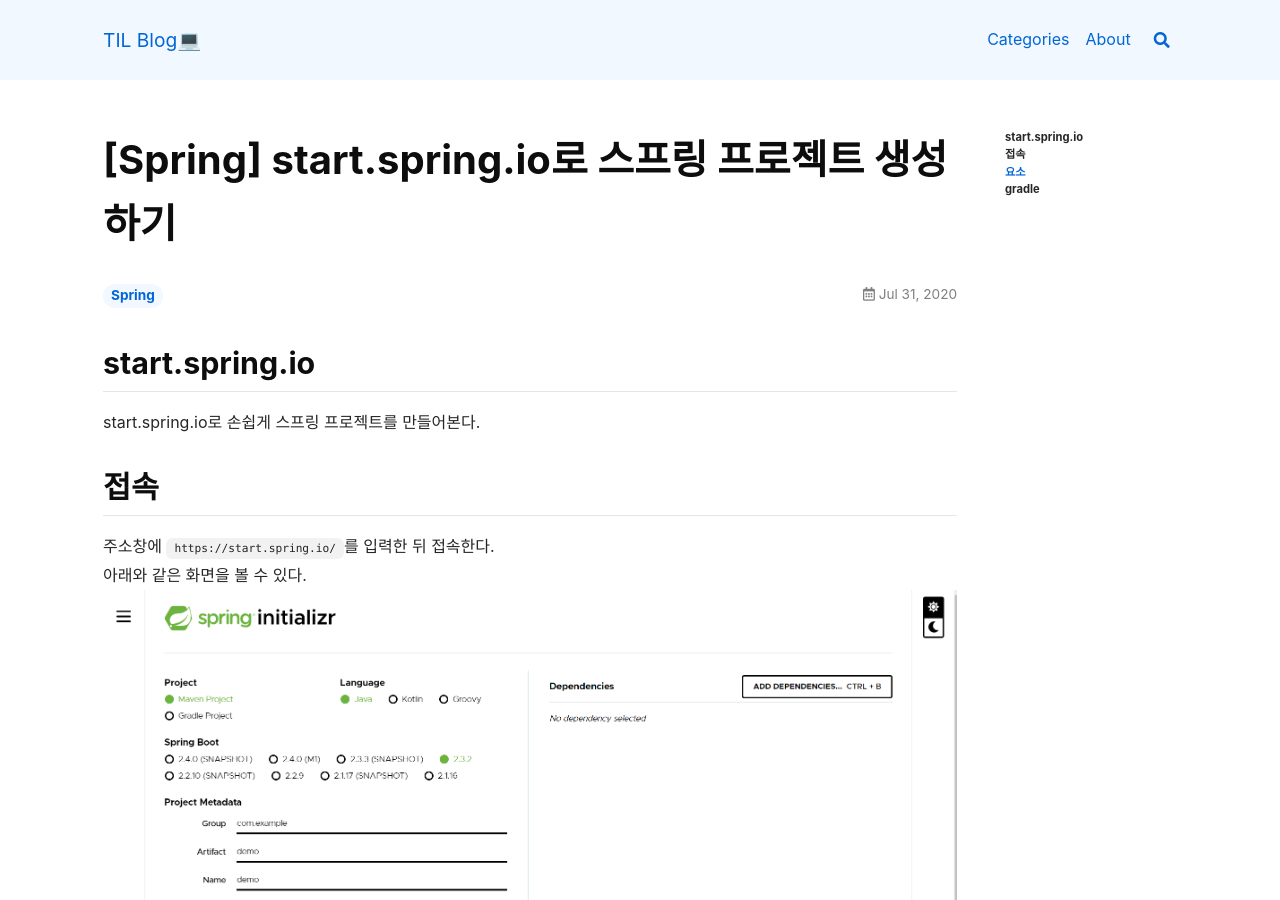
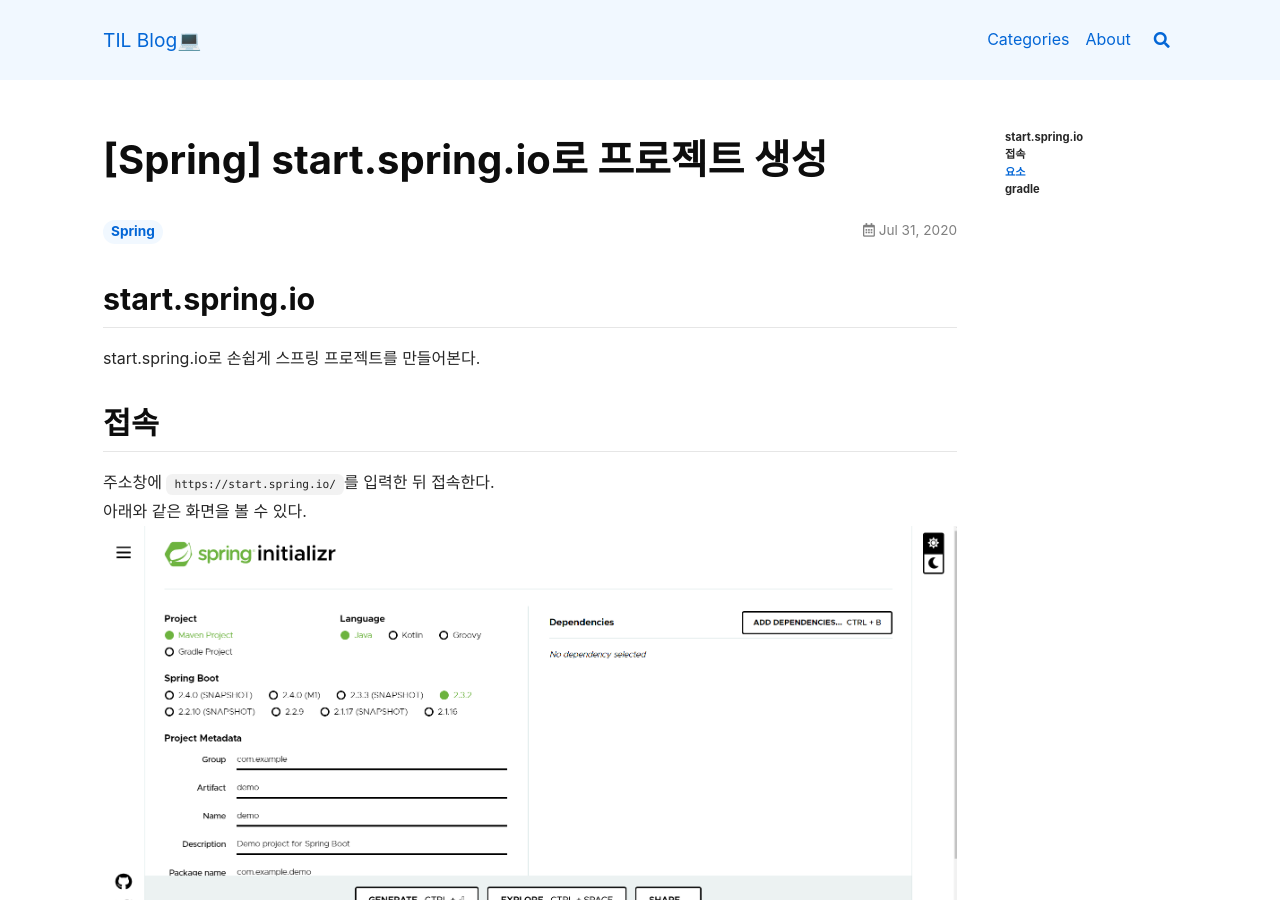
Before and after one commit to vividswan/vividswan.github.io, a Jekyll site: the page built from _posts/Spring/2020-07-31-[Spring]start.spring.io로 프로젝트 생성.md, in a window 1280 px wide and 900 px high. Built offline with Jekyll 4.4.1, drawn with Linux system fonts in a browser that asks for light colours; nearby versions of some CDN libraries; comment, search, counter and statistics services are not loaded.

Commit message:
Update 2020-07-31-[Spring]start.spring.io로 프로젝트 생성.md

```diff
--- a/_posts/Spring/2020-07-31-[Spring]start.spring.io로 프로젝트 생성.md
+++ b/_posts/Spring/2020-07-31-[Spring]start.spring.io로 프로젝트 생성.md
@@ -1,9 +1,9 @@
 ---
-title: "[Spring] start.spring.io로 스프링 프로젝트 생성하기"
+title: "[Spring] start.spring.io로 프로젝트 생성"
 tags:
   - Spring
 date: 2020-07-31T08:06:00-05:00
-key: "[Spring] start.spring.io로 스프링 프로젝트 생성하기"
+key: "[Spring] start.spring.io로 프로젝트 생성"
 ---
 
 ## start.spring.io
@@ -30,7 +30,7 @@
 ![3](/assets/images/200731-3.png)<br>
 프로젝트에 대한 정보를 입력하고, Jar, War의 패키징, JDK 버전을 설정한다.<br>
 
-![4](/assets/images/200731-3.png)<br>
+![4](/assets/images/200731-4.png)<br>
 의존성을 추가할 수 있다.<br>
 `Spring Web`과 `Thymeleaf`를 추가하였다.<br>
 
```
